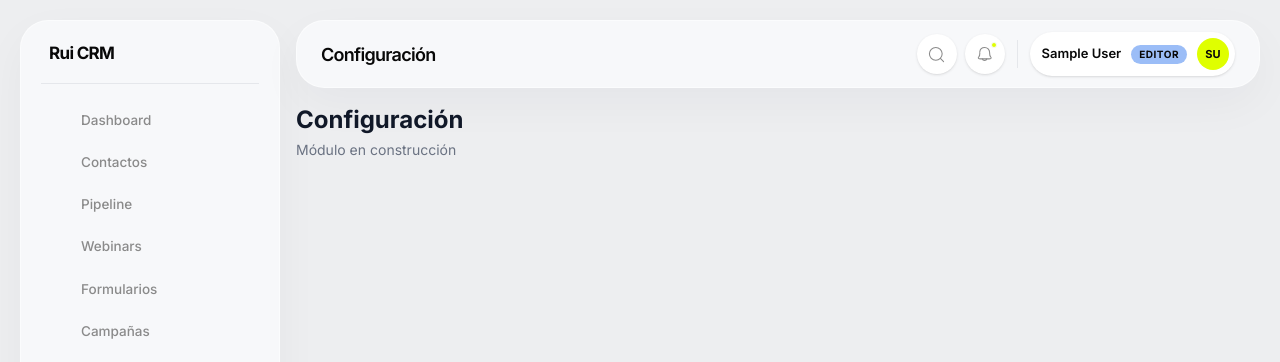
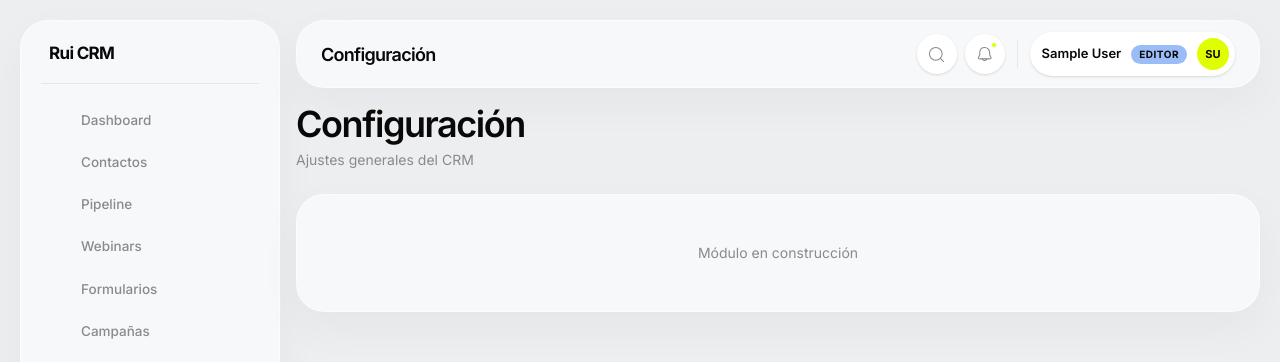
Before and after one commit to noermorales98/rui-page, a Next.js app: page /crm/configuracion in a window 1280 px wide. Shown: the top 362 px of the page. Built offline with nearby package versions, Linux system fonts and the light colour scheme; no server answers; sample sign-in values are in the browser's storage; some icons are missing; a web font is replaced by a local one.

Commit message:
feat(crm-ui): update stub pages with new typography and card wrapper

```diff
--- a/app/crm/configuracion/page.tsx
+++ b/app/crm/configuracion/page.tsx
@@ -1,8 +1,13 @@
 export default function ConfiguracionPage() {
   return (
-    <div>
-      <h1 className="text-2xl font-bold text-gray-900">Configuración</h1>
-      <p className="mt-1 text-sm text-gray-500">Módulo en construcción</p>
+    <div className="flex flex-col gap-6">
+      <div>
+        <h1 className="text-4xl font-semibold tracking-[-0.04em] text-[#080808]">Configuración</h1>
+        <p className="mt-1.5 text-sm text-[#8a8a8a]">Ajustes generales del CRM</p>
+      </div>
+      <div className="bg-[#f7f8fa] rounded-[28px] border border-white/60 shadow-[0_16px_45px_rgba(15,23,42,0.04)] p-12 text-center">
+        <p className="text-[#8a8a8a] text-sm">Módulo en construcción</p>
+      </div>
     </div>
   )
 }
--- a/app/crm/configuracion/usuarios/page.tsx
+++ b/app/crm/configuracion/usuarios/page.tsx
@@ -18,8 +18,8 @@ export default async function UsuariosPage() {
       {/* Header */}
       <div className="mb-6 flex items-center justify-between">
         <div>
-          <h1 className="text-2xl font-bold text-gray-900">Usuarios</h1>
-          <p className="mt-1 text-sm text-gray-500">
+          <h1 className="text-4xl font-semibold tracking-[-0.04em] text-[#080808]">Usuarios</h1>
+          <p className="mt-1.5 text-sm text-[#8a8a8a]">
             Gestiona los usuarios del sistema y sus permisos.
           </p>
         </div>
@@ -27,7 +27,7 @@ export default async function UsuariosPage() {
       </div>
 
       {/* Table card */}
-      <div className="overflow-hidden rounded-xl bg-white shadow-sm ring-1 ring-gray-200">
+      <div className="bg-[#f7f8fa] rounded-[28px] border border-white/60 shadow-[0_16px_45px_rgba(15,23,42,0.04)] p-6 overflow-hidden">
         <table className="min-w-full divide-y divide-gray-200">
           <thead className="bg-gray-50">
             <tr>
--- a/app/crm/cursos/page.tsx
+++ b/app/crm/cursos/page.tsx
@@ -1,8 +1,13 @@
 export default function CursosPage() {
   return (
-    <div>
-      <h1 className="text-2xl font-bold text-gray-900">Cursos</h1>
-      <p className="mt-1 text-sm text-gray-500">Módulo en construcción</p>
+    <div className="flex flex-col gap-6">
+      <div>
+        <h1 className="text-4xl font-semibold tracking-[-0.04em] text-[#080808]">Cursos</h1>
+        <p className="mt-1.5 text-sm text-[#8a8a8a]">Gestión de cursos y programas</p>
+      </div>
+      <div className="bg-[#f7f8fa] rounded-[28px] border border-white/60 shadow-[0_16px_45px_rgba(15,23,42,0.04)] p-12 text-center">
+        <p className="text-[#8a8a8a] text-sm">Módulo en construcción</p>
+      </div>
     </div>
   )
 }
--- a/app/crm/dashboard/page.tsx
+++ b/app/crm/dashboard/page.tsx
@@ -1,8 +1,13 @@
 export default function DashboardPage() {
   return (
-    <div>
-      <h1 className="text-2xl font-bold text-gray-900">Dashboard</h1>
-      <p className="mt-1 text-sm text-gray-500">Módulo en construcción</p>
+    <div className="flex flex-col gap-6">
+      <div>
+        <h1 className="text-4xl font-semibold tracking-[-0.04em] text-[#080808]">Dashboard</h1>
+        <p className="mt-1.5 text-sm text-[#8a8a8a]">Resumen general del CRM</p>
+      </div>
+      <div className="bg-[#f7f8fa] rounded-[28px] border border-white/60 shadow-[0_16px_45px_rgba(15,23,42,0.04)] p-12 text-center">
+        <p className="text-[#8a8a8a] text-sm">Módulo en construcción</p>
+      </div>
     </div>
   )
 }
```
